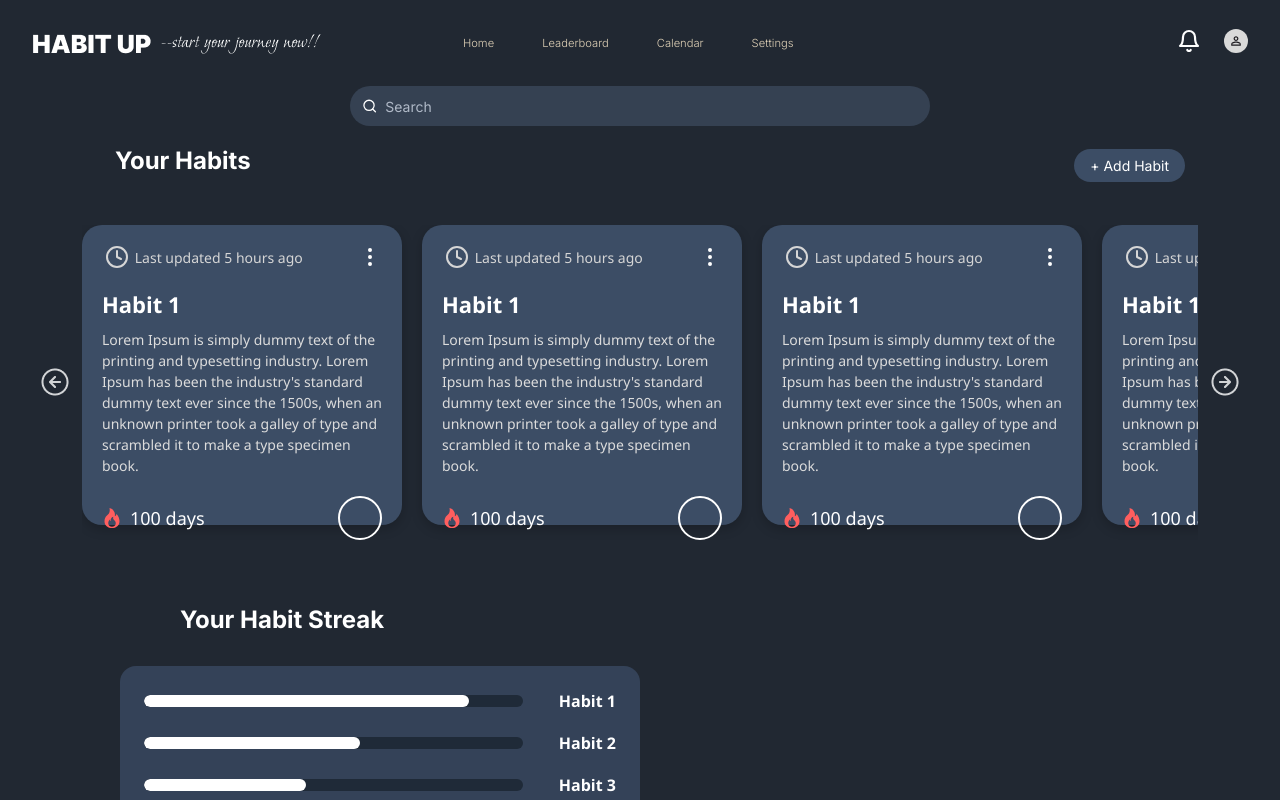
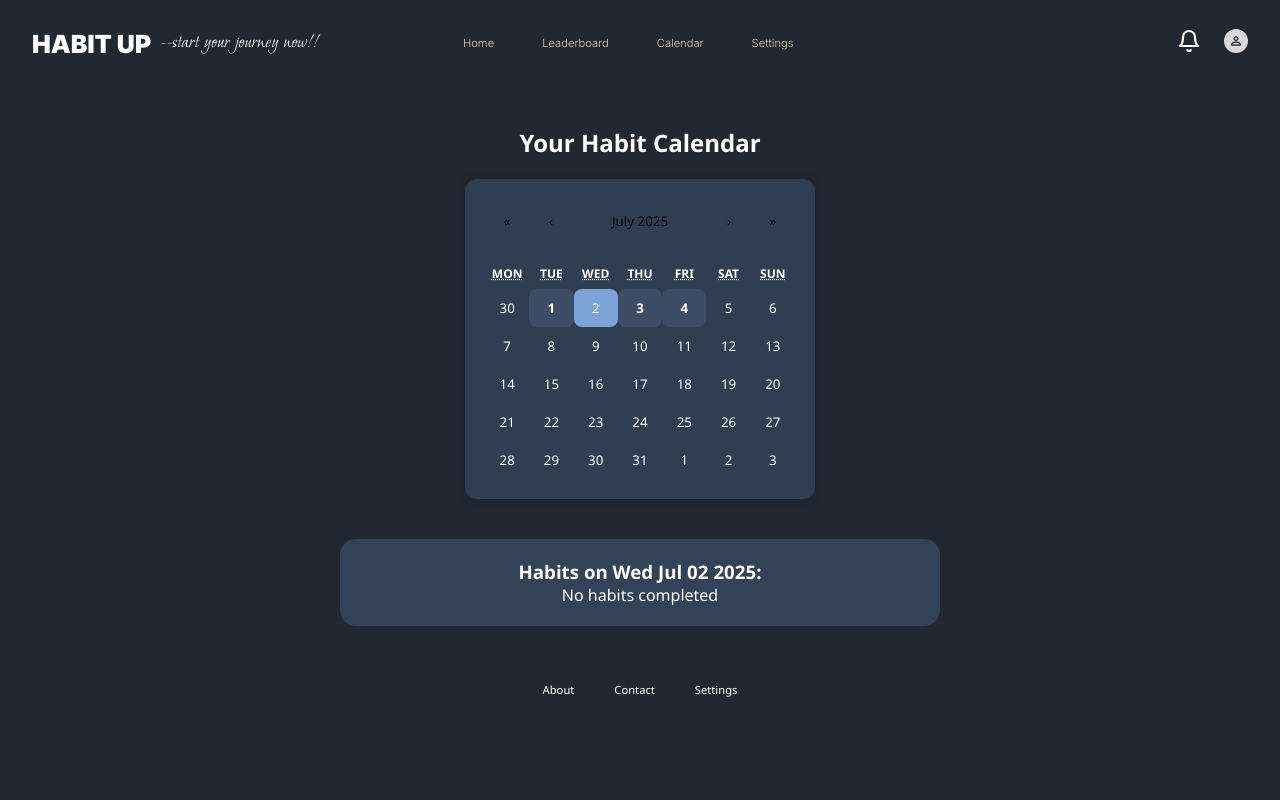
Before and after one commit to Saeec/HABIT-UP, a React (Create React App) app: page /aboutus in a window 1280 px wide. Shown: the top 800 px of the page. Built offline with nearby package versions, Linux system fonts and the light colour scheme; a web font is replaced by a local one.

Commit message:
added calendar page

```diff
--- a/package.json
+++ b/package.json
@@ -9,6 +9,7 @@
     "@testing-library/user-event": "^13.5.0",
     "lucide-react": "^0.525.0",
     "react": "^19.1.0",
+    "react-calendar": "^6.0.0",
     "react-dom": "^19.1.0",
     "react-icons": "^5.5.0",
     "react-scripts": "5.0.1",
--- a/src/App.js
+++ b/src/App.js
@@ -8,11 +8,11 @@ import AboutUs from './Components/AboutUs';
 import LandingPage from './Components/LandingPage';
 import Header from './Components/Header';
 import DBPage from './Components/Dashboard/DBPage';
-
+import CalendarPage from './Components/CalendarPage';
 
 function App() {
   return (
-  <DBPage/>
+  <CalendarPage/>
   );
 }
 
--- /dev/null
+++ b/src/Calendar.css
@@ -0,0 +1,61 @@
+.calendar-page {
+  padding: 40px;
+  color: white;
+  font-family: 'Inter', sans-serif;
+  background-color: 212832;
+  min-height: 100vh;
+}
+
+.react-calendar {
+  background-color: #2f3e51;
+  color: white;
+  border: none;
+  border-radius: 12px;
+  padding: 20px;
+  box-shadow: 0 0 10px rgba(0,0,0,0.2);
+  justify-self: center;
+}
+
+.react-calendar__tile {
+  border-radius: 8px;
+  color: white;
+  padding: 10px 6.6667px;
+
+}
+
+.react-calendar__tile--now {
+  background: #5f7aa7;
+  color: white;
+}
+
+.react-calendar__tile--active {
+  background: #7ea3d6;
+  color: white;
+}
+
+.highlight {
+  background: #3c4d65 !important;
+  color: #fff !important;
+  font-weight: bold;
+}
+
+.habit-log {
+  margin-top: 40px;
+  padding: 20px;
+  background-color: #344258;
+  border-radius: 16px;
+  width: 100%;
+  max-width: 600px;
+  justify-self: center;
+  text-align: center;
+  margin-bottom: 40px;
+}
+h2{
+    text-align: center;
+    margin-bottom: 20px;
+}
+.calendar-wrapper {
+ width: 90%;
+  max-width: 900px;
+  margin: 0 auto;
+}
--- /dev/null
+++ b/src/Components/CalendarPage.jsx
@@ -0,0 +1,66 @@
+import React, { useState } from 'react';
+import Calendar from 'react-calendar';
+import 'react-calendar/dist/Calendar.css';
+import '../Calendar.css'; // Custom styles
+import Header from './Header';
+import Footer from './Footer';
+
+function CalendarPage() {
+  const [selectedDate, setSelectedDate] = useState(new Date());
+
+  // Dummy habit data – you can later replace this with props or fetched data
+  const habitLogs = {
+    "2025-07-01": ["Drink Water", "Exercise"],
+    "2025-07-03": ["Read Book"],
+    "2025-07-04": ["Yoga", "Meditation", "No Sugar"],
+  };
+
+  const formatDate = (date) => date.toISOString().split('T')[0];
+
+  const tileClassName = ({ date, view }) => {
+    const dateStr = formatDate(date);
+    if (view === 'month' && habitLogs[dateStr]) {
+      return 'highlight';
+    }
+    return null;
+  };
+
+  const handleDateChange = (date) => {
+    setSelectedDate(date);
+  };
+
+  const formattedDate = formatDate(selectedDate);
+  const completedHabits = habitLogs[formattedDate] || [];
+
+  return (
+    <div>
+        <Header/>
+
+    <div className="calendar-page">
+
+      <h2 >Your Habit Calendar</h2>
+      <div className='calendar-wrapper'>
+      <Calendar
+        onChange={handleDateChange}
+        value={selectedDate}
+        tileClassName={tileClassName}
+      /></div>
+      <div className="habit-log">
+        <h3>Habits on {selectedDate.toDateString()}:</h3>
+        {completedHabits.length > 0 ? (
+          <ul>
+            {completedHabits.map((habit, index) => (
+              <li key={index}>{habit}</li>
+            ))}
+          </ul>
+        ) : (
+          <p>No habits completed</p>
+        )}
+      </div>
+      <Footer/>
+    </div>
+    </div>
+  );
+}
+
+export default CalendarPage;
```
Also changed, not shown: 1 other file (tests, documents, lock files or other folders).
